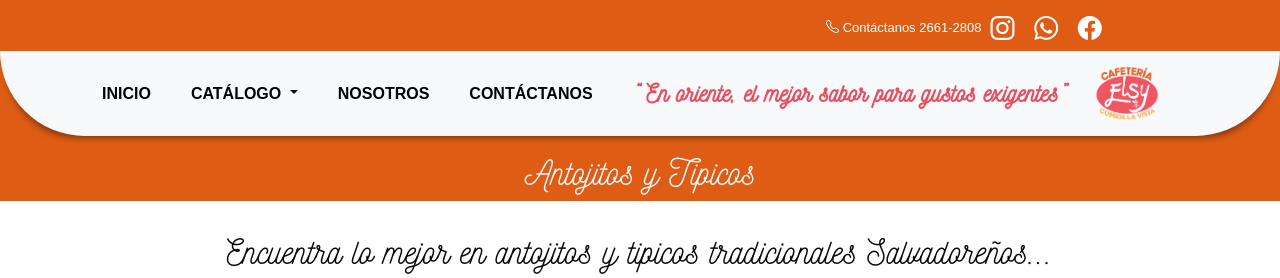
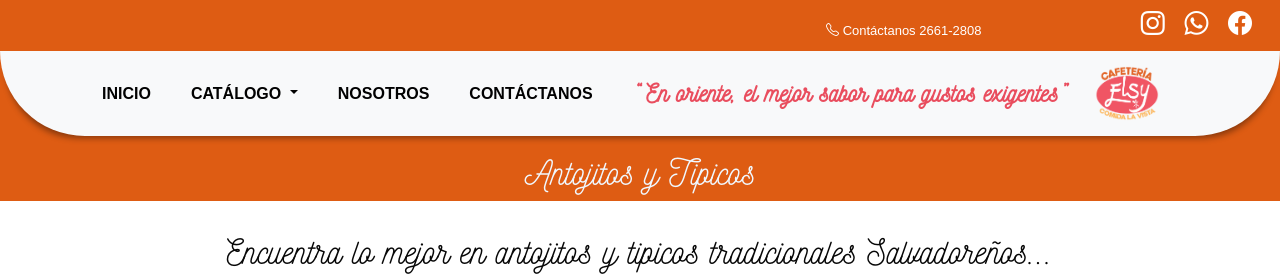
Before and after one commit to Natalia200890/cafeteria_elsy.github.io, a plain HTML site: page Tipicos.html in a window 1280 px wide. Shown: the top 278 px of the page. Drawn offline with nearby package versions, Linux system fonts and the light colour scheme.

Commit message:
actualizacion en header

```diff
--- a/Tipicos.html
+++ b/Tipicos.html
@@ -21,12 +21,13 @@
     <!--Start nav-->
     <nav class="navbar" style="background-color: #de5c13; position: relative;">
         <div class="container-fluid">
-            <p class="bi-telephone2"><i class="bi bi-telephone"></i>
+
+            <p1 class="bi-telephone2"><i class="bi bi-telephone"></i>
                 <a href="tel:+5032661-2808" class="text-decoration-none"> Contáctanos 2661-2808</a>
-            </p>
+            </p1>
             <div>
                 <a type="button" href="https://www.instagram.com/cafeteriaelsy/" class="instagram" style="color: white;
-			margin-top: 10px; margin-left: -118%; width: 40px; height: 35px;">
+			margin-top: 10px; width: 40px; height: 35px;">
                     <i class="bi bi-instagram">
                         <div class="mensaje">
                             <p></p>
```
